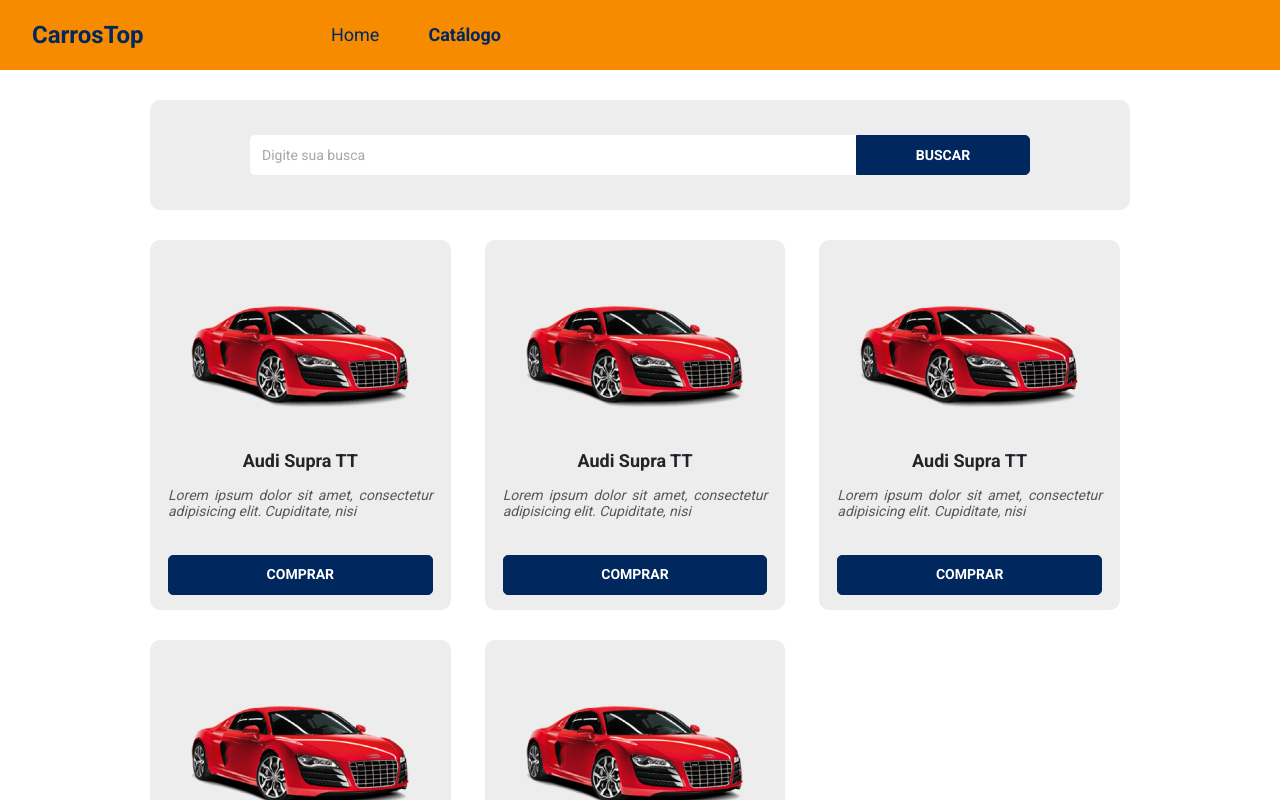
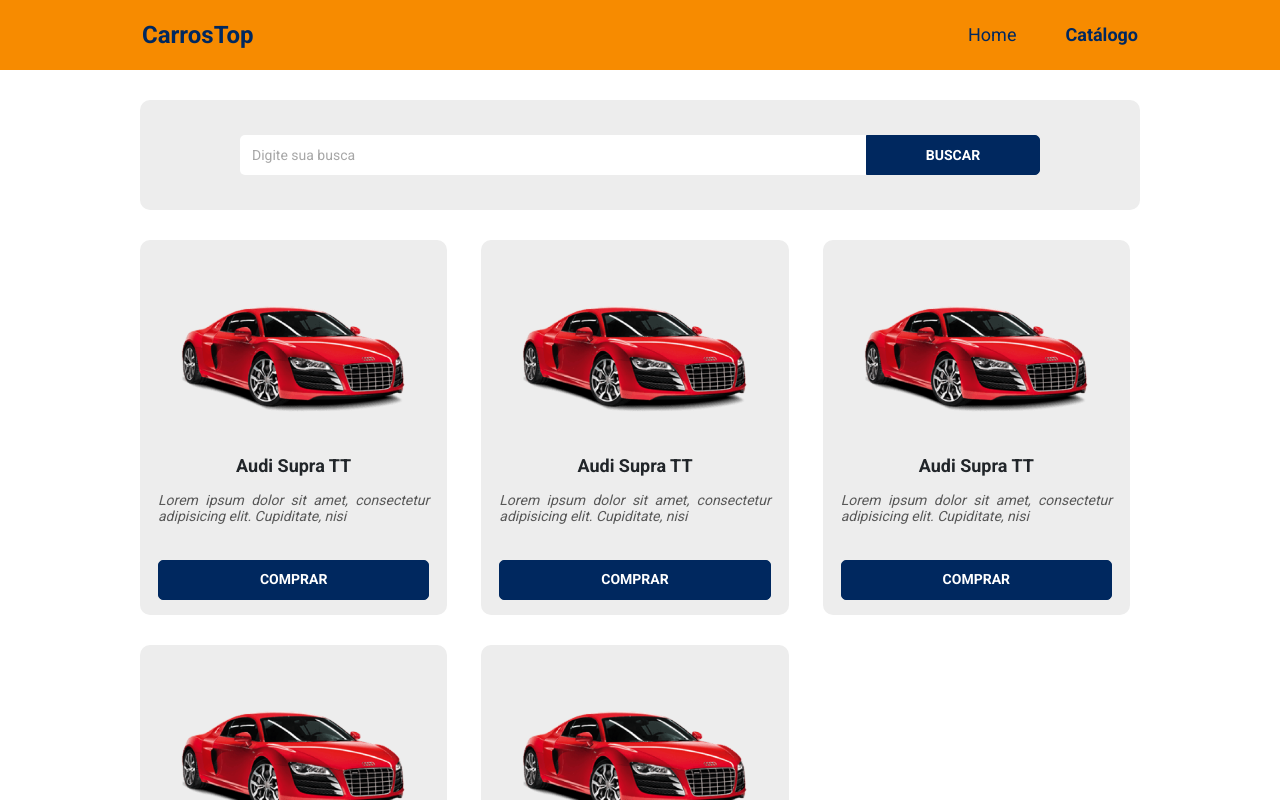
Before and after one commit to axndmathias/dscarros, a React (Create React App) app in the folder frontend/: page /products in a window 1280 px wide. Shown: the top 800 px of the page. Built offline with nearby package versions, Linux system fonts and the light colour scheme; the HTML template or start-up script is replaced by a standard one.

Commit message:
Navbar updated

```diff
--- a/frontend/src/components/Navbar/styles.css
+++ b/frontend/src/components/Navbar/styles.css
@@ -1,5 +1,5 @@
 .main-nav {
-  padding-left: 20px;
+  padding-left: 10px;
   min-height: 70px;
 }
 .nav-log-text,
@@ -26,3 +26,26 @@
 .main-menu a.active {
   font-weight: bold;
 }
+
+@media (min-width: 576px) {
+  .main-nav {
+    padding-left: 15px;
+  }
+}
+
+@media (min-width: 992px) {
+  .main-nav {
+    padding: 0 20px;
+  }
+
+  #dscatalog-navbar {
+    display: flex;
+    justify-content: end;
+  }
+}
+
+@media (min-width: 1200px) {
+  .main-nav {
+    padding: 0 130px;
+  }
+}
--- a/frontend/src/pages/Catalog/styles.css
+++ b/frontend/src/pages/Catalog/styles.css
@@ -10,6 +10,6 @@
 
 @media (min-width: 1200px) {
   .catalog-container {
-    padding: 30px 150px;
+    padding: 30px 140px;
   }
 }
```
